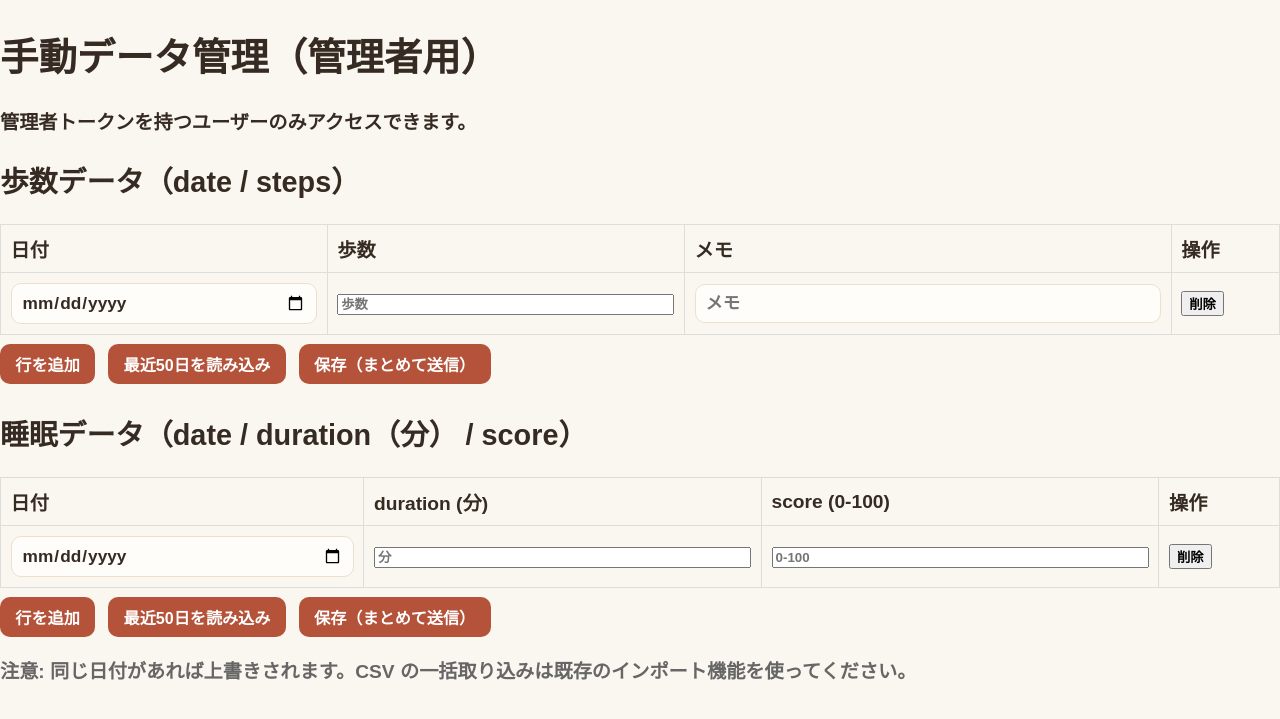
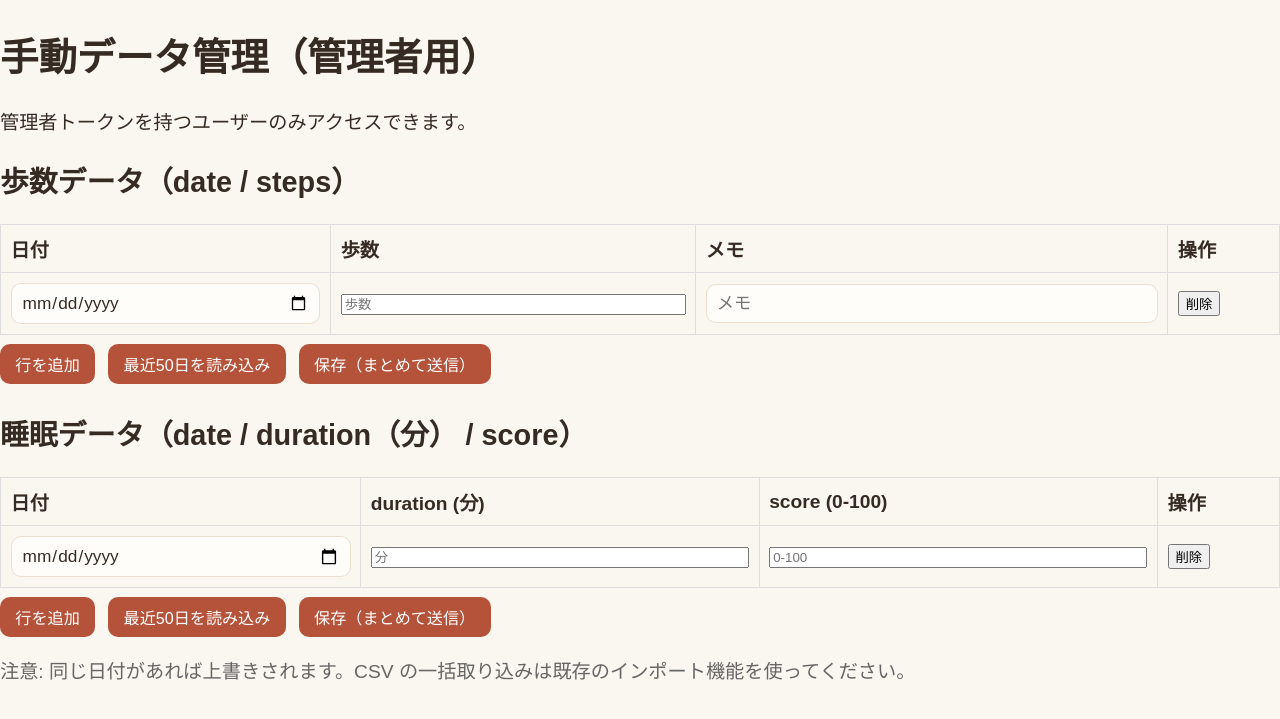
Before and after one commit to gojiroma/tuuinmemo, a Flask app: template templates/manual_entries.html in a window 1280 px wide. Shown: the top 719 px of the page. Run offline with Flask 3, Linux system fonts and the light colour scheme; the template is opened without the code that fills it, so the values that code supplies are empty; some libraries are stand-ins or nearby versions.

Commit message:
Update theme.css

```diff
--- a/static/theme.css
+++ b/static/theme.css
@@ -74,11 +74,6 @@ body {
   -webkit-font-smoothing: antialiased;
 }
 
-/* The custom font reads thin at regular weight — force everything bold,
-   overriding the individual weight rules sprinkled through this file. */
-* {
-  font-weight: 700 !important;
-}
 
 ::selection { background: var(--accent-soft); }
 
```
